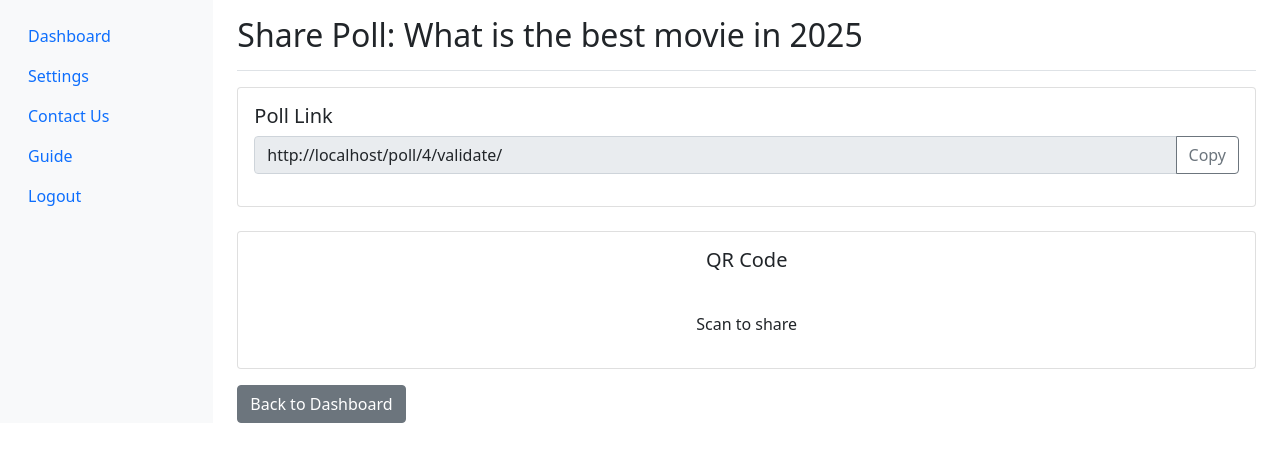
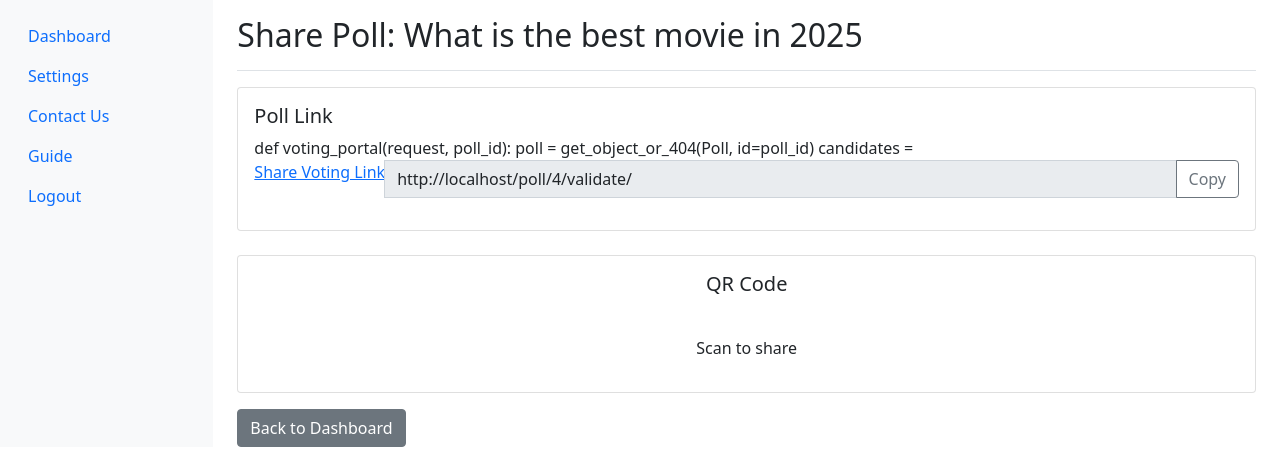
Before and after one commit to Vote-shiele/VOTING_PROJECT_BACKEND, a Django app: page /poll-created/4/ in a window 1280 px wide. Shown: the part 80-550 px from the top of the page. Run offline with Django 5.2, Linux system fonts and the light colour scheme; data comes from the database, SQL or seed files in the repository.

Commit message:
Add files via upload

```diff
--- a/accounts/templates/accounts/poll_share.html
+++ b/accounts/templates/accounts/poll_share.html
@@ -7,8 +7,12 @@
 
 <div class="card mb-4">
     <div class="card-body">
-        <h5 class="card-title">Poll Link</h5>
+        <h5 class="card-title">Poll Link</h5>def voting_portal(request, poll_id):
+    poll = get_object_or_404(Poll, id=poll_id)
+    candidates =
         <div class="input-group mb-3">
+            <a href="http://127.0.0.1:8001/poll/{{ poll.id }}/validate/">Share Voting Link</a>
+
             <input type="text" class="form-control" value="{{ poll_url }}" id="pollUrl" readonly>
             <button class="btn btn-outline-secondary" onclick="copyToClipboard()">Copy</button>
         </div>
```
